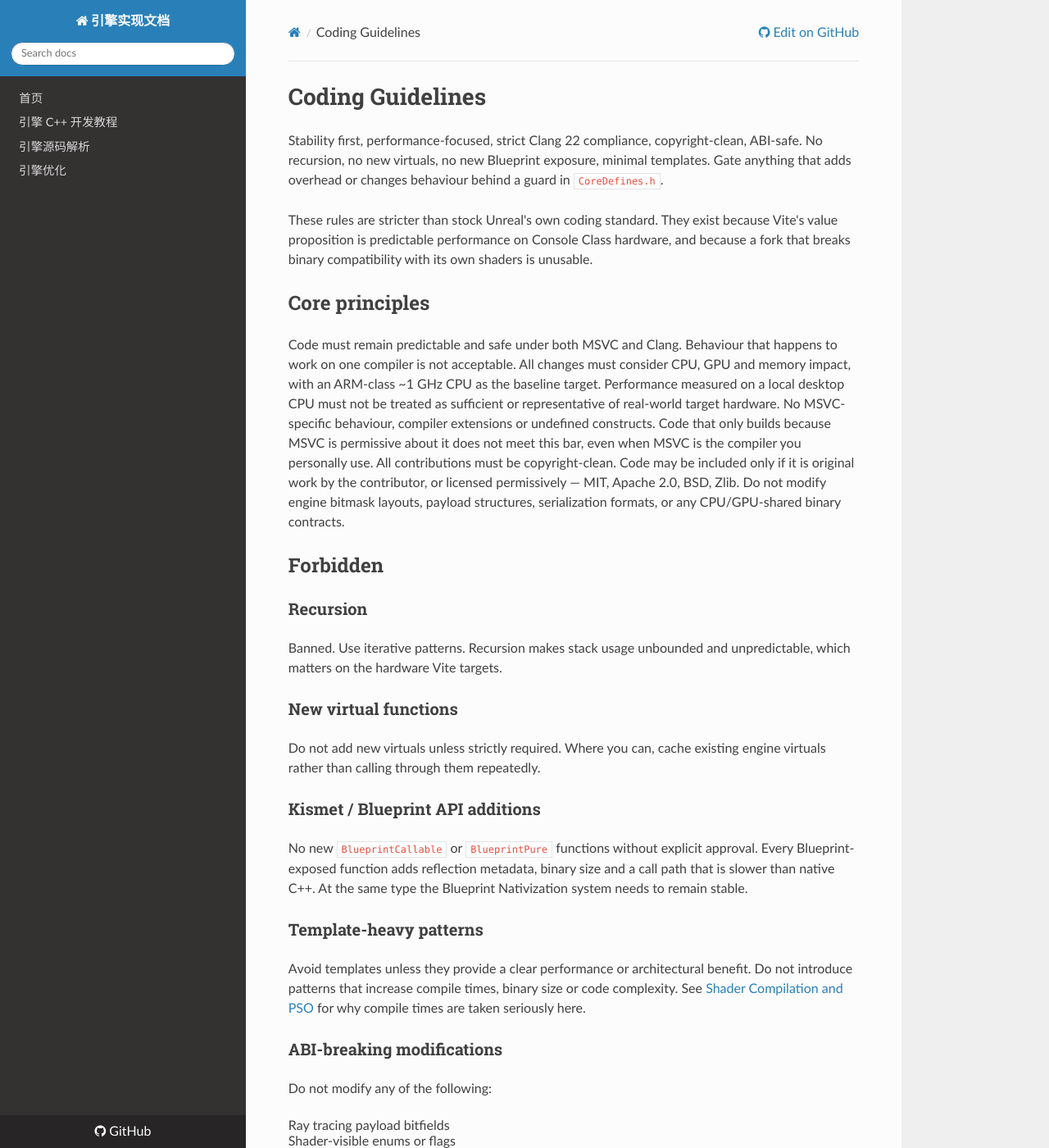
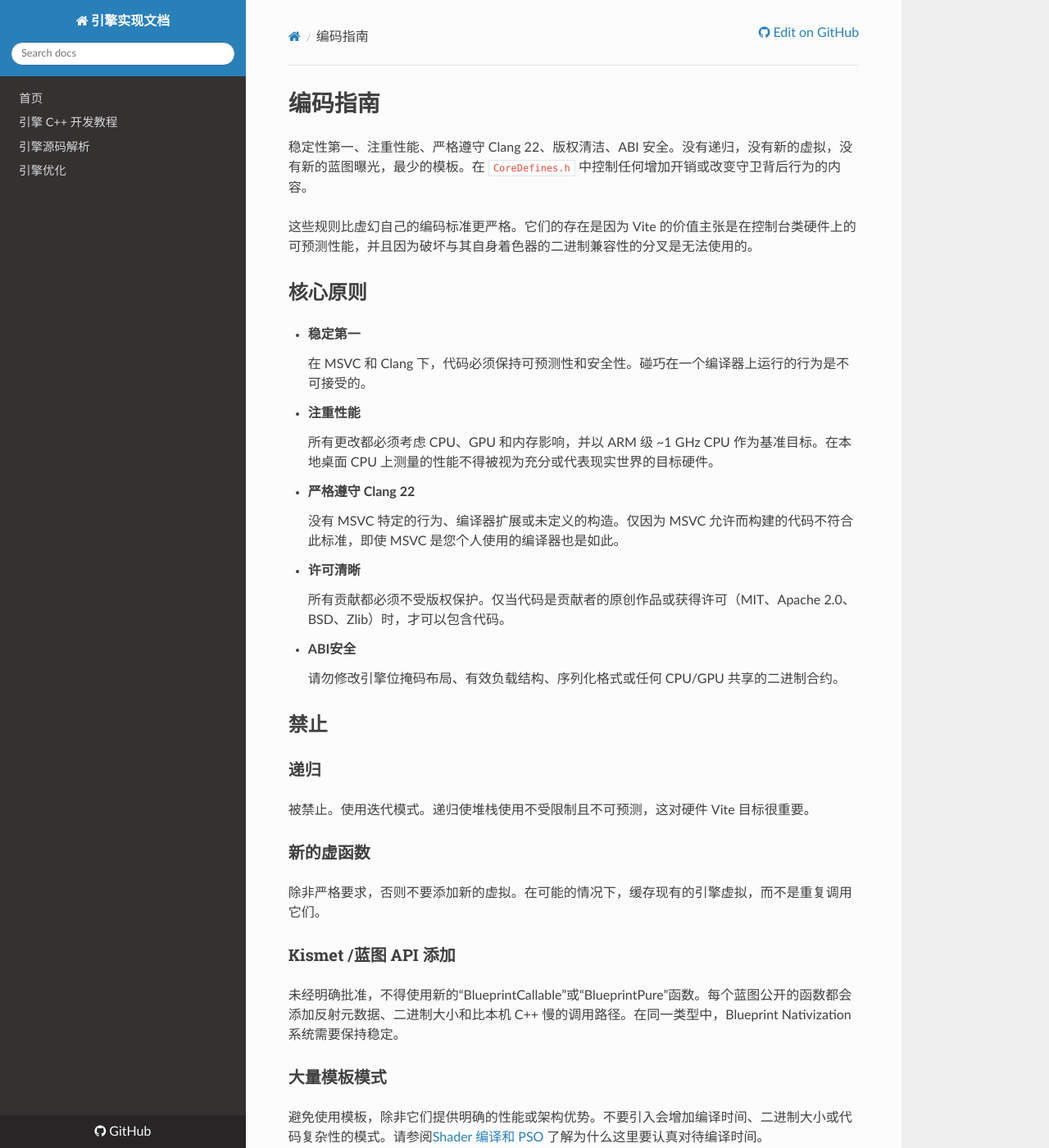
Before and after one commit to OpenHUTB/cpp, an MkDocs documentation site: the page built from docs/optimization/Contributing/Coding-Guidelines.md, in a window 1280 px wide and 1400 px high. Shown: the whole window at 82% size. Built offline with MkDocs 1.6.1, drawn with Linux system fonts in a browser that asks for light colours; nearby versions of some CDN libraries; a script that is not in the unit is left out; some of the changed text lies outside the part shown.

Commit message:
编码指南

````diff
--- a/docs/optimization/Contributing/Coding-Guidelines.md
+++ b/docs/optimization/Contributing/Coding-Guidelines.md
@@ -1,134 +1,115 @@
-# Coding Guidelines
+# 编码指南
 
-<tldr>
-<p>
-Stability first, performance-focused, strict Clang 22 compliance, copyright-clean, ABI-safe. No recursion,
-no new virtuals, no new Blueprint exposure, minimal templates. Gate anything that adds overhead or changes
-behaviour behind a guard in <code>CoreDefines.h</code>.
-</p>
-</tldr>
 
-These rules are stricter than stock Unreal's own coding standard. They exist because Vite's value
-proposition is predictable performance on Console Class hardware, and because a fork that breaks binary
-compatibility with its own shaders is unusable.
+稳定性第一、注重性能、严格遵守 Clang 22、版权清洁、ABI 安全。没有递归，没有新的虚拟，没有新的蓝图曝光，最少的模板。在 `CoreDefines.h` 中控制任何增加开销或改变守卫背后行为的内容。
 
-## Core principles
 
-<deflist>
-<def title="Stability first">
-Code must remain predictable and safe under both MSVC and Clang. Behaviour that happens to work on one
-compiler is not acceptable.
-</def>
-<def title="Performance-focused">
-All changes must consider CPU, GPU and memory impact, with an ARM-class ~1 GHz CPU as the baseline target.
-Performance measured on a local desktop CPU must not be treated as sufficient or representative of
-real-world target hardware.
-</def>
-<def title="Strict Clang 22 compliance">
-No MSVC-specific behaviour, compiler extensions or undefined constructs. Code that only builds because MSVC
-is permissive about it does not meet this bar, even when MSVC is the compiler you personally use.
-</def>
-<def title="Licensing clarity">
-All contributions must be copyright-clean. Code may be included only if it is original work by the
-contributor, or licensed permissively &mdash; MIT, Apache 2.0, BSD, Zlib.
-</def>
-<def title="ABI safety">
-Do not modify engine bitmask layouts, payload structures, serialization formats, or any CPU/GPU-shared
-binary contracts.
-</def>
-</deflist>
+这些规则比虚幻自己的编码标准更严格。它们的存在是因为 Vite 的价值主张是在控制台类硬件上的可预测性能，并且因为破坏与其自身着色器的二进制兼容性的分叉是无法使用的。
 
-## Forbidden
+## 核心原则
 
-### Recursion
+* **稳定第一**
 
-Banned. Use iterative patterns. Recursion makes stack usage unbounded and unpredictable, which matters on
-the hardware Vite targets.
+    在 MSVC 和 Clang 下，代码必须保持可预测性和安全性。碰巧在一个编译器上运行的行为是不可接受的。
 
-### New virtual functions
+* **注重性能**
 
-Do not add new virtuals unless strictly required. Where you can, cache existing engine virtuals rather than
-calling through them repeatedly.
+    所有更改都必须考虑 CPU、GPU 和内存影响，并以 ARM 级 ~1 GHz CPU 作为基准目标。在本地桌面 CPU 上测量的性能不得被视为充分或代表现实世界的目标硬件。
 
-### Kismet / Blueprint API additions
+* **严格遵守 Clang 22**
 
-No new `BlueprintCallable` or `BlueprintPure` functions without explicit approval. Every Blueprint-exposed
-function adds reflection metadata, binary size and a call path that is slower than native C++. At the same type
-the Blueprint Nativization system needs to remain stable.
+    没有 MSVC 特定的行为、编译器扩展或未定义的构造。仅因为 MSVC 允许而构建的代码不符合此标准，即使 MSVC 是您个人使用的编译器也是如此。
 
-### Template-heavy patterns
+* **许可清晰**
 
-Avoid templates unless they provide a clear performance or architectural benefit. Do not introduce patterns
-that increase compile times, binary size or code complexity. See
-[Shader Compilation and PSO](Shader-Compilation-And-PSO.md) for why compile times are taken seriously here.
+    所有贡献都必须不受版权保护。仅当代码是贡献者的原创作品或获得许可（MIT、Apache 2.0、BSD、Zlib）时，才可以包含代码。
 
-### ABI-breaking modifications
 
-<warning>
-Do not modify any of the following:
-<list>
-<li>Ray tracing payload bitfields</li>
-<li>Shader-visible enums or flags</li>
-<li>Packed bitmasks used by RHI or RenderCore</li>
-<li>Reflection system bitmask definitions</li>
-<li>Any CPU/GPU shared struct layouts</li>
-</list>
-<p>
-Such modifications break PSO caching, ray tracing stability, serialization, and cross-platform and
-cross-vendor GPU behaviour. This is the single most common cause of immediate rejection.
-</p>
-</warning>
+* **ABI安全**
 
-## Technical standards
+    请勿修改引擎位掩码布局、有效负载结构、序列化格式或任何 CPU/GPU 共享的二进制合约。
 
-1. No undefined behaviour or non-standard extensions.
-2. Avoid implicit type conversions.
-3. Maintain memory correctness. Avoid large stack allocations; minimise dynamic memory.
-4. Prefer `constexpr`, `FORCEINLINE` and zero-cost abstractions.
 
-## Performance rules
+## 禁止
 
-1. Favour contiguous memory and cache-friendly layouts.
-2. Avoid unpredictable branching in hot paths.
-3. No `FString` processing, reflection calls, dynamic allocation or virtual dispatch inside per-frame
-   loops.
-4. Use SIMD-friendly math (SSE/AVX/NEON) where appropriate.
+### 递归
 
-Rule 3 is the one most often violated by otherwise reasonable code. An `FString` format call in a per-actor
-tick is invisible in a test scene and catastrophic at scale &mdash; see the
-[400-character CMC benchmark](400-Characters-CMC-Bench.md) for what per-frame cost looks like when
-multiplied out.
+被禁止。使用迭代模式。递归使堆栈使用不受限制且不可预测，这对硬件 Vite 目标很重要。
 
-## Work in progress
+### 新的虚函数
 
-1. Commit work in progress to alternative branches.
-2. Give a brief commentary on what is left to do.
-3. Delete temporary branches once they are no longer needed.
-4. Make other forkers aware of the work so effort is not duplicated.
+除非严格要求，否则不要添加新的虚拟。在可能的情况下，缓存现有的引擎虚拟，而不是重复调用它们。
 
-## Verification requirements
+### Kismet /蓝图 API 添加
 
-### Compilation
+未经明确批准，不得使用新的“BlueprintCallable”或“BlueprintPure”函数。每个蓝图公开的函数都会添加反射元数据、二进制大小和比本机 C++ 慢的调用路径。在同一类型中，Blueprint Nativization 系统需要保持稳定。
 
-Must compile cleanly under MSVC and be Clang compliant. "Compiles on my machine with warnings" is not
-clean.
+### 大量模板模式
 
-### Stability
+避免使用模板，除非它们提供明确的性能或架构优势。不要引入会增加编译时间、二进制大小或代码复杂性的模式。请参阅[Shader 编译和 PSO](Shader-Compilation-And-PSO.md) 了解为什么这里要认真对待编译时间。
 
-- No crashes on startup, shutdown, or on the Tech Showcase project.
-- No log spam.
-- Guard all code not necessary for shipping.
+### 破坏 ABI 的修改
+
+!!! 警告
+    请勿修改以下任何内容：
+
+    * 光线追踪有效负载位域
+
+    * 着色器可见的枚举或标志
+
+    * RHI 或 RenderCore 使用的打包位掩码
+
+    * 反射系统位掩码定义
+
+    * 任何 CPU/GPU 共享结构布局
+
+    此类修改会破坏 PSO 缓存、光线追踪稳定性、序列化以及跨平台和跨供应商 GPU 行为。这是立即拒绝的最常见原因。
+
+
+## 技术标准
+
+1. 没有未定义的行为或非标准扩展。
+2. 避免隐式类型转换。
+3. 保持内存的正确性。避免大的堆栈分配；最小化动态内存。
+4. 更喜欢 `constexpr`、`FORCEINLINE` 和零成本抽象。
+
+## 性能规则
+
+1. 尽量使用连续内存和有利于缓存的布局。
+2. 避免热点路径中出现不可预测的分支。
+3. 每帧循环内没有`FString`处理、反射调用、动态分配或虚拟调度。
+4. 在适当的情况下使用 SIMD 友好的数学（SSE/AVX/NEON）。
+
+规则 3 是最常被其他合理代码违反的规则。每个参与者节拍中的`FString`格式调用在测试场景中是不可见的，并且在规模上是灾难性的 -请参阅 [400 字符 CMC 基准测试](400-Characters-CMC-Bench.md)，了解相乘后的每帧成本。
+
+## 正在进行中的工作
+
+1. 将正在进行的工作提交给替代分支。
+2. 对剩下要做的事情做一个简短的评论。
+3. 不再需要临时分支后将其删除。
+4. 让其他分叉者了解这项工作，这样就不会重复工作。
+
+## 验证要求
+
+### 编译
+
+必须在 MSVC 下干净编译，并符合 Clang 标准。“在我的机器上编译时有警告”不属于干净编译。
+
+### 稳定性
+
+- 启动、关闭或运行技术展示项目时不得崩溃。
+- 不得产生大量日志。
+- 保护所有非发行必需的代码。
 
 ### ABI
 
-- All shader-visible structs must remain bit-for-bit identical.
-- No changes to payloads, bitmask layouts, uniform buffers or reflection flags.
-- ABI violations result in immediate rejection.
+- 所有着色器可见的结构体必须保持逐位一致。
+- 不得更改有效载荷、位掩码布局、统一缓冲区或反射标志。
+- 违反 ABI 将导致立即拒绝。
 
-### Code gating
+### 门控代码
 
-Anything that adds overhead or changes existing behaviour must sit behind a guard defined in
-`Engine\Source\Runtime\Core\Public\Misc\CoreDefines.h`:
+任何增加系统开销或改变现有行为的代码都必须置于 [Engine\Source\Runtime\Core\Public\Misc\CoreDefines.h](https://github.com/OpenHUTB/engine/blob/hutb/Engine/Source/Runtime/Core/Public/Misc/CoreDefines.h) 中定义的保护机制之后：
 
 ```c++
 #ifndef VITE_MY_FEATURE
@@ -136,39 +117,34 @@ Anything that adds overhead or changes existing behaviour must sit behind a guar
 #endif
 ```
 
-Two rules follow from that. The default must leave the existing path untouched &mdash; a guard whose
-default value changes behaviour is not a guard. And the guarded code must actually be excluded when the
-switch is off, rather than compiled in and skipped at runtime, or the overhead you were gating is still
-being paid.
+由此可得出两条规则。默认值必须保持现有路径不变——默认值会改变行为的保护机制就不能称之为保护机制。此外，当开关关闭时，受保护的代码必须真正被排除，而不是被编译进去并在运行时跳过，否则你原本设置的限制开销仍然会产生。
 
-This is what makes optional features free for projects that do not use them, and it is why
-`VITE_PHYSX_FIXED_TIMESTEP` and the rest of the
-[compile-time switches](Compile-Time-Switches.md) exist in the form they do. Document every new switch on
-that page in the same change.
 
-## Review checklist
+这使得可选功能对不使用它们的项目来说是免费的，也正是 `VITE_PHYSX_FIXED_TIMESTEP` 和其他[编译时开关](Compile-Time-Switches.md)以这种形式存在的原因。请在同一页面上记录每个新增的开关。
 
-Confirm all of these before opening a pull request:
 
-| Check | |
+## 审查清单
+
+在打开拉取请求之前确认所有这些：
+
+| 查看 | |
 |---|---|
-| No recursion | ☐ |
-| No added virtual calls, existing engine virtuals cached where possible | ☐ |
-| No new Kismet exposure | ☐ |
-| Copyright-clean code | ☐ |
-| ABI and bitmask integrity preserved | ☐ |
-| Strict Clang compliance | ☐ |
-| No undefined behaviour | ☐ |
-| No performance regressions | ☐ |
-| No unnecessary binary size increases | ☐ |
-| No shader or RHI ABI mismatches | ☐ |
-| Overhead or behaviour changes gated in `CoreDefines.h`, defaulting off | ☐ |
-| New compile-time switches documented | ☐ |
+| 无递归 | ☐ |
+| 不添加虚拟调用，尽可能缓存现有引擎虚拟 | ☐ |
+| 没有新的 Kismet 曝光 | ☐ |
+| 版权干净的代码 | ☐ |
+| 保留 ABI 和位掩码完整性 | ☐ |
+| 严格遵守 Clang | ☐ |
+| 没有未定义的行为 | ☐ |
+| 无性能回退 | ☐ |
+| 不会增加不必要的二进制大小 | ☐ |
+| 没有着色器或 RHI ABI 不匹配 | ☐ |
+| 开销或行为更改在[CoreDefines.h](https://github.com/OpenHUTB/engine/blob/hutb/Engine/Source/Runtime/Core/Public/Misc/CoreDefines.h)中门控，默认关闭 | ☐ |
+| 新的编译时开关记录在文档中 | ☐ |
 
-## Marking your changes
+## 标记您的更改
 
-Vite's engine modifications are marked inline so they survive upstream merges and are findable later. The
-existing convention in the tree uses trailing comments on modified lines:
+Vite 的引擎修改以内联方式标记，以便它们能够保留在上游合并之后，并便于后续查找。代码树中现有的约定是在修改的行尾添加注释：
 
 ```c++
 case MP_Anisotropy:
@@ -176,13 +152,12 @@ case MP_Anisotropy:
     CustomPinNames.Add({ MSM_Toon, "Softness" }); //Fletch
 ```
 
-Follow whatever marker the surrounding code uses. For a new region, a `// AKCHANGES START` /
-`// AKCHANGES END` pair makes the extent of the change clear.
+遵循周围代码使用的任何标记。对于新区域，`//AKCHANGES START`/ `//AKCHANGES END`对可以明确更改的范围。
 
-## See also
+## 参见
 
-- [Contributing](Contributing.md)
-- [Commit Conventions](Commit-Conventions.md)
-- [Backporting](Backporting.md)
-- [Compile-Time Switches](Compile-Time-Switches.md)
-- [Performance Targets](Performance-Targets.md)
+- [贡献](Contributing.md)
+- [提交约定](Commit-Conventions.md)
+- [向后移植](Backporting.md)
+- [编译时开关](Compile-Time-Switches.md)
+- [性能目标](Performance-Targets.md)
````
Also changed, not shown: docs/optimization/Contributing/Backporting.md (+2 -2 lines).
